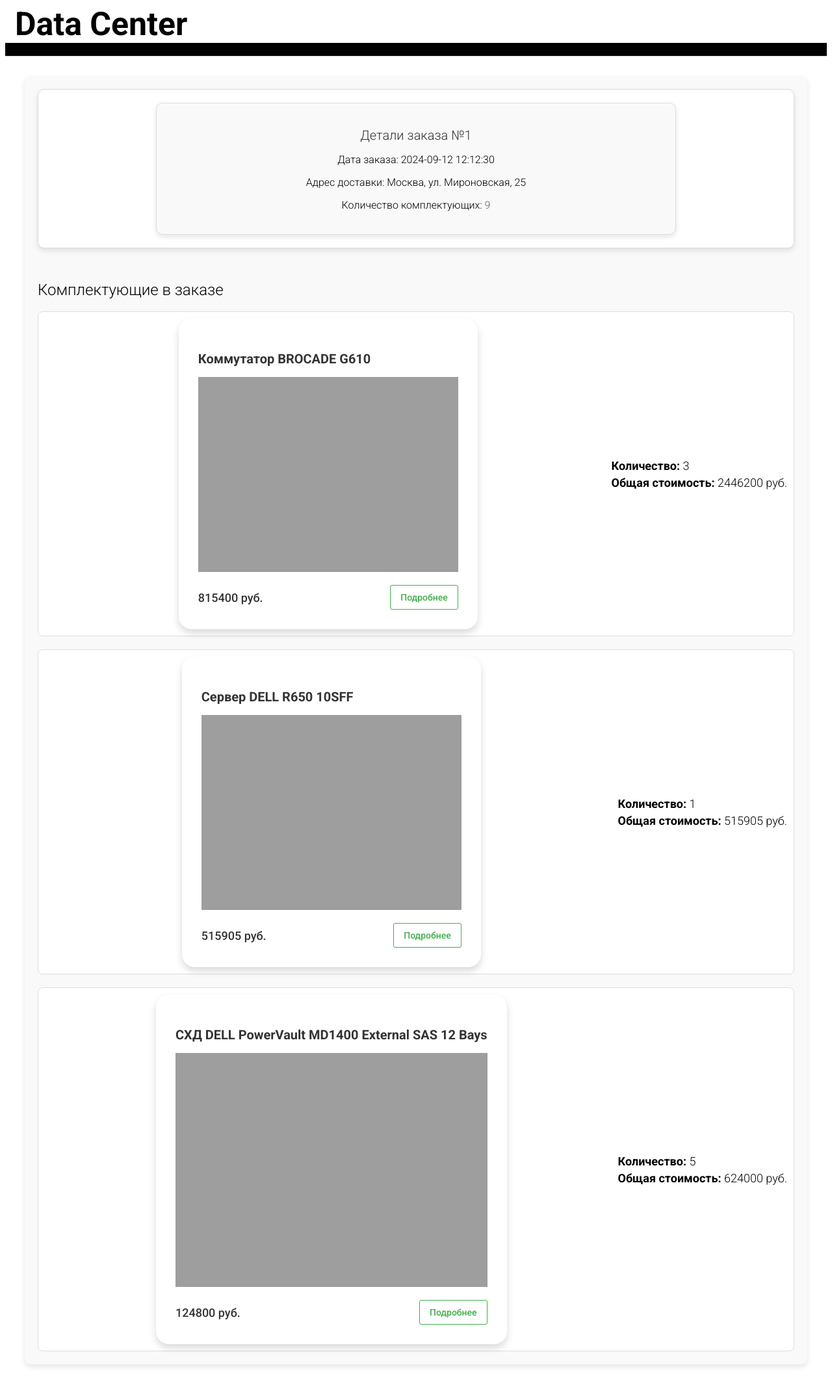
After one commit to 1OSK/Backend, a Django app: page /order/1/ in a window 1280 px wide. The commit adds this page. Shown: the whole page at 65% size. Run offline with Django 5.2, Linux system fonts and the light colour scheme.

Commit message:
правки перед консультацией
еще раз внимательнее переименовываем переменные(исключаем слово request из лексики кода и названия файлов)

```diff
--- /dev/null
+++ b/datacenter/services/templates/services/order_detail_view.html
@@ -0,0 +1,40 @@
+{% extends 'base.html' %}
+
+{% block content %}
+<div class="container">
+    <div class="order-details-container">
+        <div class="order-summary">
+            <div class="order-card">
+                <h2 class="order-title">Детали заказа №{{ order.id }}</h2>
+                <p class="order-date"><strong>Дата заказа:</strong> {{ order.date|date:"Y-m-d H:i:s" }}</p>
+                <p class="order-address"><strong>Адрес доставки:</strong> {{ order.address }}</p>
+                <p class="order-count"><strong>Количество комплектующих:</strong> {{ equipment_count_in_order }}</p>
+            </div>
+        </div>
+
+        <div class="equipment-list-container">
+            <h2 class="equipment-heading">Комплектующие в заказе</h2>
+            <div class="equipment-list">
+                {% for item in equipment_in_order %}
+                <div class="equipment-item">
+                    <a href="{% url 'equipment_detail_view' item.equipment.id %}" class="card">
+                        <p class="title">{{ item.equipment.name }}</p>
+                        <img src="{{ item.equipment.image }}" alt="{{ item.equipment.name }}" class="equipment-image">
+                        <div class="card-price-button-container">
+                            <p class="price">{{ item.equipment.price }} руб.</p>
+                            <div class="button-container">
+                                <span class="card-button">Подробнее</span>
+                            </div>
+                        </div>
+                    </a>
+                    <div class="item-details">
+                        <p class="quantity"><strong>Количество:</strong> {{ item.quantity }}</p>
+                        <p class="total-price"><strong>Общая стоимость:</strong> {{ item.total_price }} руб.</p>
+                    </div>
+                </div>
+                {% endfor %}
+            </div>
+        </div>
+    </div>
+</div>
+{% endblock %}
--- a/datacenter/services/urls.py
+++ b/datacenter/services/urls.py
@@ -5,5 +5,5 @@
 urlpatterns = [
     path('', views.equipment_list_view, name='equipment_list'),
     path('equipment/<int:equipment_id>/', views.equipment_detail_view, name='equipment_detail_view'),
-    path('request/<int:request_id>/', views.request_detail_view, name='request_detail_view'),
+    path('order/<int:order_id>/', views.order_detail_view, name='order_detail_view'),
 ]
--- a/datacenter/services/views.py
+++ b/datacenter/services/views.py
@@ -48,7 +48,7 @@
 
 
 
-equipment_requests = [
+equipment_orders = [
     {'id': 1,
      'date': datetime(2024, 9, 12, 12, 12, 30),
      'address': 'Москва, ул. Мироновская, 25'
@@ -57,14 +57,13 @@
     # другие заявки
 ]
 
-# Пример данных по заявкам с услугами и количеством
-request_items = [
-    {'request_id': 1, 'equipment_id': 1, 'quantity': 2},  # Заявка 1, Услуга 1, Кол-во 2
-    {'request_id': 1, 'equipment_id': 2, 'quantity': 1},  # Заявка 1, Услуга 2, Кол-во 1
-    {'request_id': 1, 'equipment_id': 3, 'quantity': 5},  # Заявка 1, Услуга 3, Кол-во 5
+# Пример данных по заказам с оборудованием и количеством
+order_items = [
+    {'order_id': 1, 'equipment_id': 1, 'quantity': 3},  # Заказ 1, Оборудование 1, Кол-во 3
+    {'order_id': 1, 'equipment_id': 2, 'quantity': 1},  # Заказ 1, Оборудование 2, Кол-во 1
+    {'order_id': 1, 'equipment_id': 3, 'quantity': 5},  # Заказ 1, Оборудование 3, Кол-во 5
     # другие строки
 ]
-
 
 def equipment_list_view(request):
     max_price_query = request.GET.get('price', '')  # Запрос по максимальной цене
@@ -77,18 +76,18 @@
         except ValueError:
             pass
 
-    request_id = 1  # Пример ID заявки
+    current_order_id = 1  # Пример ID текущего заказа
 
-    # Фильтруем все записи, относящиеся к текущей заявке
-    items_in_request = [item for item in request_items if item['request_id'] == request_id]
+    # Фильтруем все записи, относящиеся к текущему заказу
+    items_in_order = [item for item in order_items if item['order_id'] == current_order_id]
 
     # Подсчитываем общее количество всех предметов (включая дубликаты)
-    total_quantity = sum(item['quantity'] for item in items_in_request)
+    total_quantity = sum(item['quantity'] for item in items_in_order)
 
     return render(request, 'services/equipment_list.html', {
         'equipment_list': filtered_equipment,
-        'request_id': request_id,
-        'equipment_count_in_request': total_quantity,  # Общее количество всех предметов
+        'current_order_id': current_order_id,
+        'equipment_count_in_order': total_quantity,
         'max_price_query': max_price_query,
     })
 
@@ -105,32 +104,32 @@
         'characteristics_list': characteristics_list,
     })
 
-def request_detail_view(request, request_id):
-    # Получаем заявку по её ID
-    selected_request = next((req for req in equipment_requests if req['id'] == request_id), None)
+def order_detail_view(request, order_id):
+    # Получаем заказ по его ID
+    selected_order = next((order for order in equipment_orders if order['id'] == order_id), None)
 
-    if selected_request:
-        # Фильтруем все записи, относящиеся к текущей заявке
-        items_in_request = [item for item in request_items if item['request_id'] == request_id]
+    if selected_order:
+        # Фильтруем все записи, относящиеся к текущему заказу
+        items_in_order = [item for item in order_items if item['order_id'] == order_id]
 
-        # Объединяем данные об оборудовании с количеством и вычисляем общую стоимость
-        equipment_in_request = [
+        # Объединяем данные об оборудовании с количеством
+        equipment_in_order = [
             {
                 'equipment': next(eq for eq in equipment_list if eq['id'] == item['equipment_id']),
                 'quantity': item['quantity'],
                 'total_price': next(eq for eq in equipment_list if eq['id'] == item['equipment_id'])['price'] * item['quantity']
             }
-            for item in items_in_request
+            for item in items_in_order
         ]
 
         # Подсчитываем общее количество всех предметов (включая дубликаты)
-        equipment_count_in_request = sum(item['quantity'] for item in items_in_request)
+        equipment_count_in_order = sum(item['quantity'] for item in items_in_order)
     else:
-        equipment_in_request = []
-        equipment_count_in_request = 0
+        equipment_in_order = []
+        equipment_count_in_order = 0
 
-    return render(request, 'services/request_detail_view.html', {
-        'request': selected_request,
-        'equipment_in_request': equipment_in_request,
-        'equipment_count_in_request': equipment_count_in_request  # Общее количество всех предметов
+    return render(request, 'services/order_detail_view.html', {
+        'order': selected_order,
+        'equipment_in_order': equipment_in_order,
+        'equipment_count_in_order': equipment_count_in_order
     })
--- a/datacenter/static/styles.css
+++ b/datacenter/static/styles.css
@@ -302,7 +302,7 @@
 }
 
 /* Кнопка текущего запроса */
-.current-request-button {
+.current-order-button {
     padding: 5px 8px;
     border-radius: 5px;
     border: 1px solid #000000;
@@ -316,13 +316,13 @@
     margin-left: 20px;
 }
 
-.current-request-button:hover {
+.current-order-button:hover {
     background-color: #85888c;
     color: #fff;
 }
 
 /* Request Card */
-.request-card {
+.order-card {
     background-color: #f9f9f9;
     border: 1px solid #ddd;
     border-radius: 10px;
@@ -335,18 +335,18 @@
     margin: 0 auto;
 }
 
-.request-title {
+.order-title {
     font-size: 20px;
     color: #333;
     margin-bottom: 10px;
 }
 
-.request-count {
+.order-count {
     font-size: 16px;
     color: #666;
 }
 
-.request-button {
+.order-button {
     padding: 8px 10px;
     border-radius: 10px;
     border: 1px solid #000000;
@@ -355,12 +355,12 @@
     font-weight: 500;
 }
 
-.request-button:hover {
+.order-button:hover {
     background-color: #85888c;
 }
 
 /* Контейнер для деталей заявки и списка услуг */
-.request-details-container {
+.order-details-container {
     display: flex;
     flex-direction: column;
     gap: 30px;
@@ -371,7 +371,7 @@
 }
 
 /* Детали заявки */
-.request-summary {
+.order-summary {
     background-color: #ffffff;
     border: 1px solid #ddd;
     border-radius: 10px;
@@ -379,16 +379,16 @@
     box-shadow: 0 4px 8px rgba(0, 0, 0, 0.1);
 }
 
-.request-title, .request-count {
+.order-title, .order-count {
     margin-bottom: 15px;
 }
 
-.request-title {
+.order-title {
     font-size: 20px;
     color: #333;
 }
 
-.request-count {
+.order-count {
     font-size: 16px;
     color: #666;
 }
@@ -399,7 +399,7 @@
 }
 
 /* Основной контейнер для списка услуг */
-.service-list1 {
+.equipment-list {
     display: flex;
     flex-direction: column; /* Отображение карточек в один столбец */
     gap: 20px; /* Расстояние между карточками */
@@ -416,7 +416,7 @@
 .item-details strong {
     font-weight: bold;
 }
-.service-item {
+.equipment-item {
     display: flex;
     align-items: center; /* Vertically center items */
     justify-content: space-between;
--- a/datacenter/templates/base.html
+++ b/datacenter/templates/base.html
@@ -24,13 +24,13 @@
             <button type="submit" class="search-button">Поиск</button>
         </form>
 
-        <div class="request-info">
-            {% if request_id %}
-            <a href="{% url 'request_detail_view' request_id %}" class="current-request-button">
-                Текущий заказ (Оборудование: {{ equipment_count_in_request }})
+        <div class="order-info">
+            {% if current_order_id %}
+            <a href="{% url 'order_detail_view' current_order_id %}" class="current-order-button">
+                Текущий заказ (Оборудование: {{ equipment_count_in_order }})
             </a>
             {% else %}
-            <p>Request ID is not available.</p>
+            <p>Current Order ID is not available.</p>
             {% endif %}
         </div>
         {% endif %}
```
Also changed, not shown: datacenter/services/templates/services/request_detail_view.html (deleted, +0 -40 lines).
